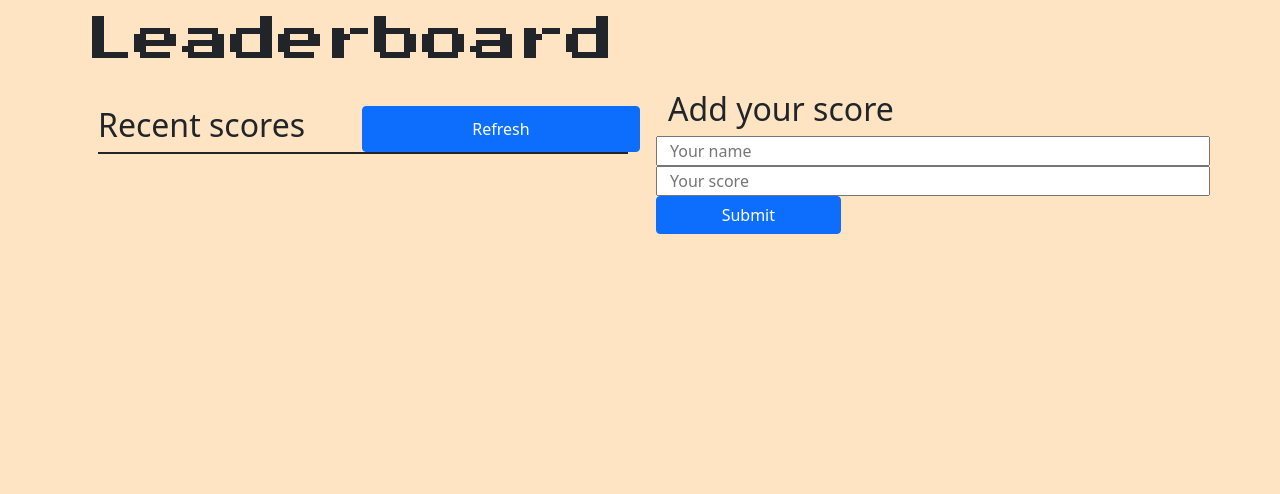
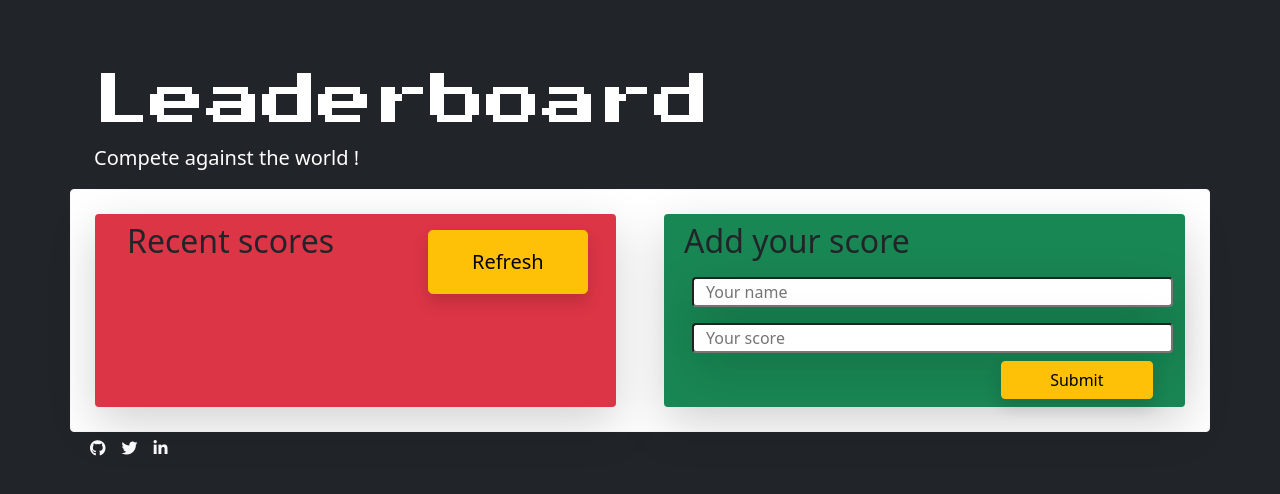
Before and after one commit to Maclenn77/Leaderboard, a website built with webpack: page src/index.html in a window 1280 px wide. Built offline with nearby package versions, Linux system fonts and the light colour scheme; no server answers.

Commit message:
Style with Bootstrap

```diff
--- a/src/index.html
+++ b/src/index.html
@@ -5,25 +5,37 @@
     <meta name="viewport" content="width=device-width, initial-scale=1.0">
     <title>Leaderboard</title>
     <link href="https://cdn.jsdelivr.net/npm/bootstrap@5.1.3/dist/css/bootstrap.min.css" rel="stylesheet" integrity="sha384-1BmE4kWBq78iYhFldvKuhfTAU6auU8tT94WrHftjDbrCEXSU1oBoqyl2QvZ6jIW3" crossorigin="anonymous">
+    <script src='https://kit.fontawesome.com/a076d05399.js' crossorigin='anonymous'></script>
 </head>
-<body class="container">
-  <nav class="navbar m-1"><h1>Leaderboard</h1></nav>
-  <main class="row">
-      <section class="col m-3">
-          <div class="row">
-            <h2 class="col">Recent scores</h2>
-            <button type="reset" class="col btn btn-primary" id="refresh">Refresh</button>
+<body class="container bg-dark">
+  <nav class="navbar pt-1"><h1 class="text-white mt-5"></h1></nav>
+  <div class="jumbotron jumbotron-fluid">
+    <div class="container">
+      <h1 class="display-4 text-white">Leaderboard</h1>
+      <p class="lead text-white">Compete against the world !</p>
+    </div>
+  </div>
+  <main class="row bg-white border border-light rounded">
+      <section class="col m-4 bg-danger rounded shadow-lg">
+          <div class="row m-2 d-flex">
+            <h2 class="col align-items-center">Recent scores</h2>
+            <button type="reset" class="col-4 btn btn-primary m-2 p-3 btn-warning btn-lg shadow" id="refresh">Refresh</button>
           </div>
-            <ul class="leaderboard border border-dark"></ul>
+            <ul class="shadow-lg list-group bg-white m-2"></ul>
       </section>
-      <section class="col">
-          <h2>Add your score</h2>
-          <form class="row">
-            <input  class="col-12" type="text" name="name" placeholder="Your name" id="name">
-            <input  class="col-12" type="number" name="score" placeholder="Your score" id="score">
-            <button type="submit" class="col-4 btn btn-primary" id="add-score">Submit</button>
+      <section class="col m-4 bg-success rounded shadow-lg">
+          <h2 class="m-2">Add your score</h2>
+          <form class="row m-2">
+            <input  class="col-12 m-2 rounded shadow-lg" type="text" name="name" placeholder="Your name" id="name">
+            <input  class="col-12 m-2 rounded shadow-lg" type="number" name="score" placeholder="Your score" id="score">
+            <div class="d-flex align-items-end flex-column"><button type="submit" class="col-4 shadow btn  btn-warning ml-auto" id="add-score">Submit</button></div>
           </form>
       </section>
   </main>
+  <footer class="d-flex">
+    <a href="https://github.com/Maclenn77"><i class="fab fa-github text-light m-2"></i></a>
+    <a href="https://twitter.com/SrJuanPapas"><i class="fab fa-twitter text-light m-2"></i></a>
+    <a href="https://linkedin.com/in/juanpaulopereztejada" class="mr-auto"><i class="fab fa-linkedin-in text-light m-2 ml-auto"></i></a>
+  </footer>
 </body>
 </html>
--- a/src/index.js
+++ b/src/index.js
@@ -1,14 +1,18 @@
 import './style.css';
 import * as api from './api.js';
 
-const leaderBoard = document.querySelector('.leaderboard');
+const leaderBoard = document.querySelector('.list-group');
 const addScore = document.querySelector('#add-score');
 const refreshButton = document.querySelector('#refresh');
 
 async function displayBoard() {
   const leaderList = await api.refresh();
   leaderList.forEach((element) => {
-    leaderBoard.insertAdjacentHTML('beforeend', `<li class="score-list">${element.user}: ${element.score} </li> `);
+    if (leaderList.indexOf(element) % 2 !== 0) {
+      leaderBoard.insertAdjacentHTML('beforeend', `<li class="list-group-item d-flex justify-content-between align-items-center text-muted">${element.user}:  <span class="badge badge-pill badge-danger text-dark"> ${element.score} </span> </li> `);
+    } else {
+      leaderBoard.insertAdjacentHTML('beforeend', `<li class="list-group-item d-flex justify-content-between align-items-center bg-light text-dark">${element.user}:  <span class="badge badge-pill badge-danger text-dark"> ${element.score} </span> </li> `);
+    }
   });
 }
 
@@ -27,3 +31,4 @@ refreshButton.addEventListener('click', () => {
   });
   displayBoard();
 });
+u
--- a/src/style.css
+++ b/src/style.css
@@ -5,6 +5,6 @@ body {
 }
 
 h1 {
-  font-size: 48px;
+  font-size: 52px;
   font-family: 'Press Start 2P', cursive;
 }
```
